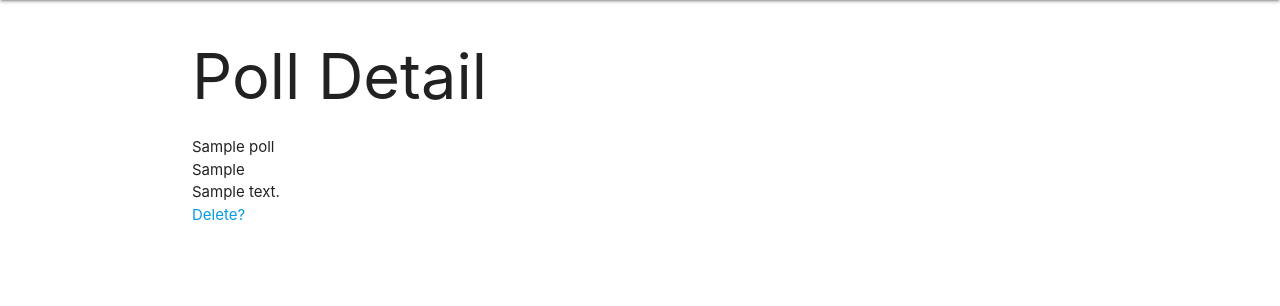
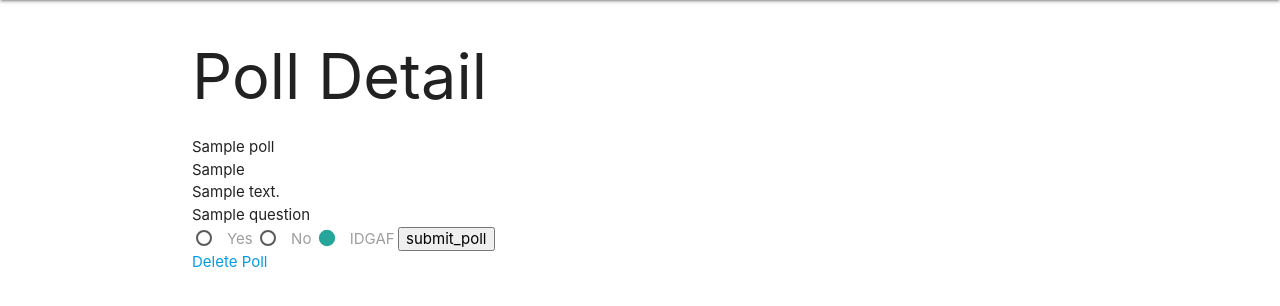
Before and after one commit to DaCoPro/US-Polling, a Django app: page /polls/1/ in a window 1280 px wide. Shown: the part 64-370 px from the top of the page. Run offline with Django 3.2, Linux system fonts and the light colour scheme; a user stored in the database is signed in; tables that the repository leaves empty hold one stand-in row (values such as "Sample post").

Commit message:
Add response capability

```diff
--- a/main_app/forms.py
+++ b/main_app/forms.py
@@ -1,7 +1,13 @@
 from django.forms import ModelForm
 from .models import Question
+from .models import Response
 
 class QuestionForm(ModelForm):
   class Meta:
     model = Question
     fields = ['question']
+
+class ResponseForm(ModelForm):
+  class Meta:
+    model = Response
+    fields = ['response']
--- a/main_app/models.py
+++ b/main_app/models.py
@@ -29,13 +29,9 @@ class Poll(models.Model):
   def get_absolute_url(self):
     return reverse('detail', kwargs={'poll_id': self.id})
 
-
 class Response(models.Model):
   response = models.TextField(max_length=300)
   poll = models.ForeignKey(Poll, on_delete=models.CASCADE)
-
-
-
 
 class Question(models.Model):
   question = models.TextField(max_length=300)
--- a/main_app/templates/polls/detail.html
+++ b/main_app/templates/polls/detail.html
@@ -7,6 +7,25 @@
 <div>{{ poll.abstract }}</div>
 <div>{{ poll.content }}</div>
 
+<form action="{% url 'submit_poll' poll.id %}" method="POST">
+  {% csrf_token %}
+  {% for question in poll.question_set.all %}
+    <div>{{ question.question }}</div>
+      <label>
+        <input name="response{{question.id}}" type="radio" value="1"/>
+        <span>Yes</span>
+      </label>
+      <label>
+        <input name="response{{question.id}}" type="radio" value="2"/>
+        <span>No</span>
+      </label>
+      <label>
+        <input name="response{{question.id}}" type="radio" value="0" checked/>
+        <span>IDGAF</span>
+      </label>
+  {% endfor %}
+  <input type="submit" value="submit_poll"/>
+</form>
 
-<a href="{% url 'polls_delete' poll.id %}">Delete?</a>
+<a href="{% url 'polls_delete' poll.id %}">Delete Poll</a>
 {% endblock %}
--- a/main_app/urls.py
+++ b/main_app/urls.py
@@ -11,5 +11,7 @@ urlpatterns = [
   path('polls/create/', views.PollCreate.as_view(), name='polls_create'),
   path('polls/edit/<int:poll_id>/add_question/', views.add_question, name='add_question'),
   path('polls/<int:pk>/delete/', views.PollDelete.as_view(), name='polls_delete'),
+  # Add a response
+  path('polls/<int:poll_id>/submit_poll/', views.submit_poll, name='submit_poll'),
   path('accounts/signup/', views.signup, name='signup'),
 ]
--- a/main_app/views.py
+++ b/main_app/views.py
@@ -8,6 +8,7 @@ from django.contrib.auth.mixins import LoginRequiredMixin
 
 from .models import Poll
 from .forms import QuestionForm
+from .forms import ResponseForm
 
 class PollCreate(LoginRequiredMixin, CreateView):
   model = Poll
@@ -67,6 +68,25 @@ def polls_publish(request, poll_id):
   poll.save()
   return render(request, 'polls/detail.html', {'poll': poll})
 
+@login_required
+def submit_poll(request, poll_id):
+  allresponse = ''
+  poll = Poll.objects.get(id=poll_id)
+  data = request.body.decode('utf-8').split('&')
+
+  for idx, x in enumerate(data):
+    if idx >0:
+      allresponse += x.split('=')[1]
+
+  new_response = ResponseForm().save(commit=False)
+  new_response.response = allresponse
+  new_response.poll_id = poll_id
+  new_response.save()
+  #print(data[-1])
+  print(allresponse)
+  #print(request.body)
+  return render(request, 'polls/detail.html', {'poll': poll})
+
 def signup(request):
   error_message = ''
   if request.method == 'POST':
```
